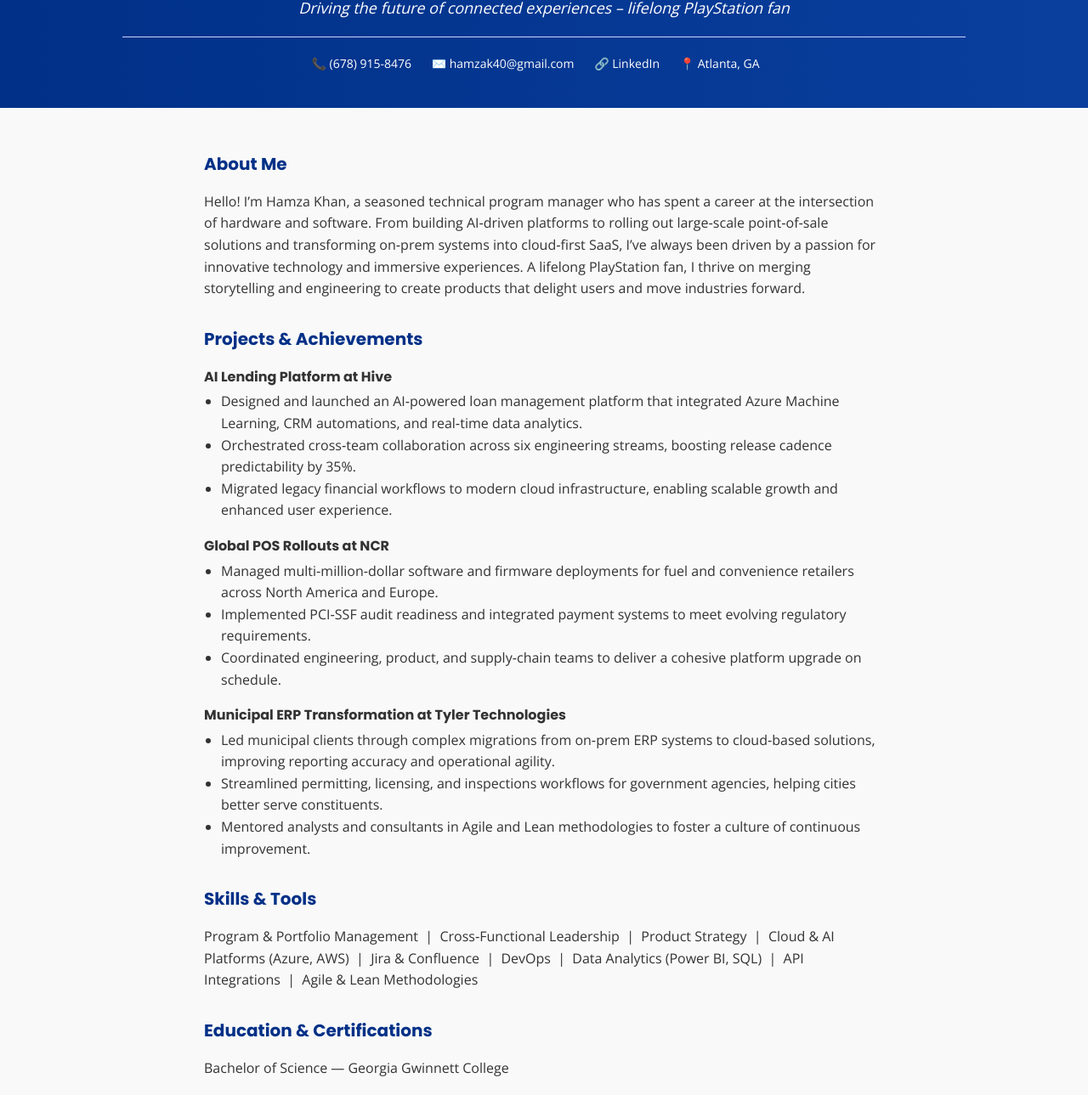
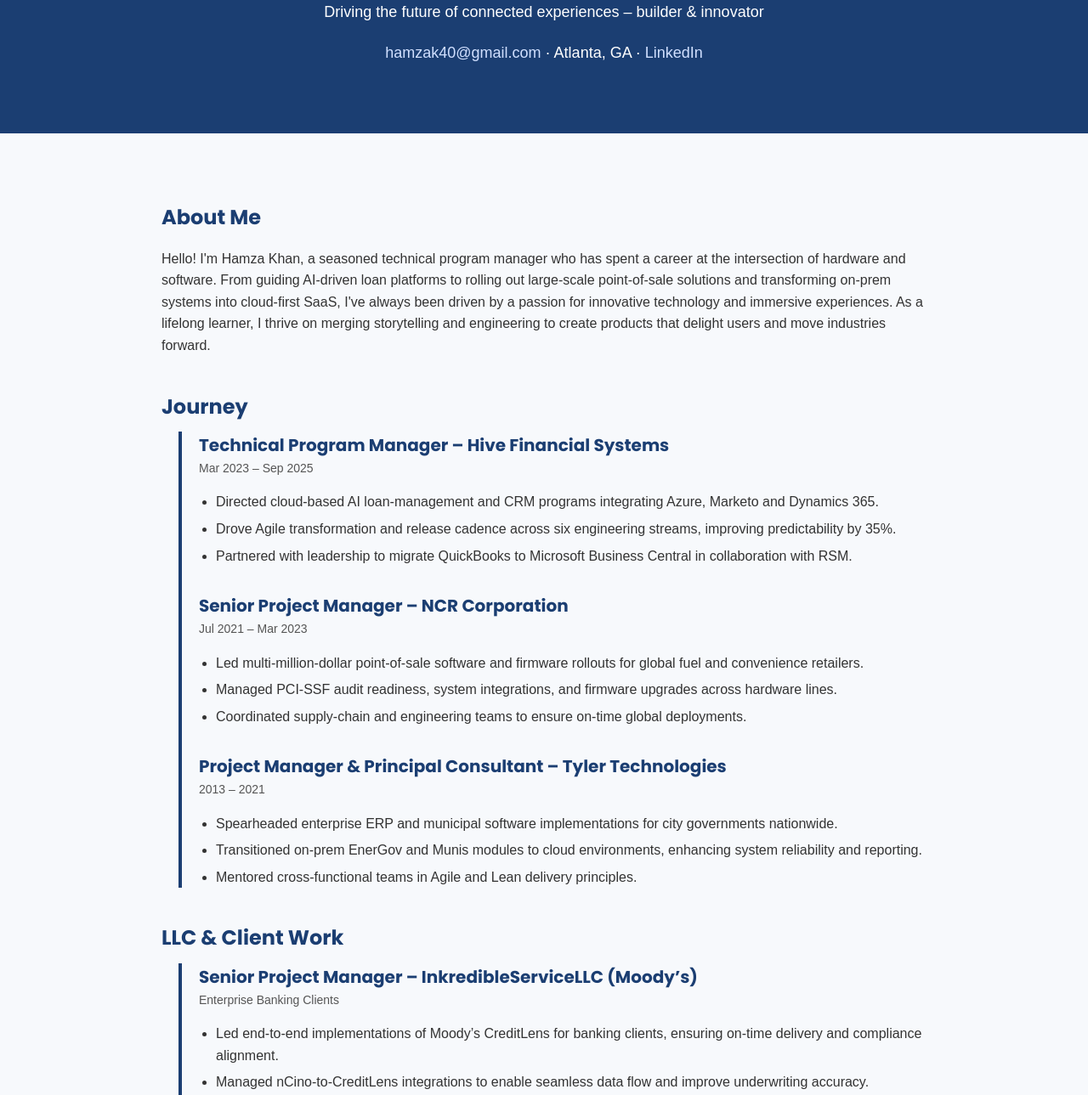
Before and after one commit to hamzak40/hamza-portfolio-site, a plain HTML site: page index.html in a window 1280 px wide. Shown: the part 128-1417 px from the top of the page at 85% size. Drawn offline with nearby package versions, Linux system fonts and the light colour scheme.

Commit message:
Update index.html with neutral builder portfolio design and LLC details

```diff
--- a/index.html
+++ b/index.html
@@ -3,149 +3,209 @@
 <head>
     <meta charset="UTF-8">
     <meta name="viewport" content="width=device-width, initial-scale=1.0">
-    <title>Hamza Khan – Technical Program Manager</title>
+    <title>Hamza Khan – Portfolio</title>
     <!-- Google Fonts for sleek and modern typography -->
     <link href="https://fonts.googleapis.com/css2?family=Poppins:wght@600;700&family=Open+Sans:wght@400;600&display=swap" rel="stylesheet">
     <style>
         /* Base styling */
         body {
             margin: 0;
-            font-family: 'Open Sans', sans-serif;
-            background-color: #f9f9f9;
+            font-family: 'Open Sans', sans-serif;
+            background: #f7f9fc;
             color: #333;
             line-height: 1.6;
         }
-
-        /* Header section with PlayStation blue gradient */
-        .header {
-            background: linear-gradient(90deg, #003087 0%, #0a3f9e 100%);
+        h1, h2, h3 {
+            font-family: 'Poppins', sans-serif;
+            margin-top: 0;
+        }
+        .container {
+            width: 90%;
+            max-width: 900px;
+            margin: 0 auto;
+            padding: 40px 20px;
+        }
+        header {
+            background: #1b3e72;
             color: #fff;
-            padding: 40px 20px;
+            padding: 60px 20px;
             text-align: center;
         }
-        .header h1 {
+        header h1 {
+            font-size: 36px;
             margin-bottom: 10px;
-            font-family: 'Poppins', sans-serif;
-            font-size: 32px;
-            font-weight: 700;
         }
-        .header p.tagline {
-            margin: 0;
+        header p {
             font-size: 18px;
-            font-style: italic;
+            max-width: 600px;
+            margin: 0 auto 20px;
         }
-        .contact {
-            margin-top: 15px;
-            font-size: 14px;
-        }
-        .contact span {
-            margin-right: 20px;
-        }
-        .contact a {
-            color: #fff;
-            text-decoration: none;
-        }
-
-        /* Divider line beneath header */
-        .divider {
-            border-bottom: 2px solid #0a3f9e;
-            margin: 20px auto;
-            max-width: 80%;
-        }
-
-        /* Section styling */
         .section {
-            padding: 20px 40px;
-            max-width: 800px;
-            margin: auto;
+            margin: 40px 0;
         }
         .section h2 {
-            color: #003087;
-            font-family: 'Poppins', sans-serif;
-            margin-top: 30px;
+            color: #1b3e72;
             margin-bottom: 10px;
+            font-size: 24px;
+        }
+        .timeline {
+            border-left: 4px solid #1b3e72;
+            margin-left: 20px;
+            padding-left: 20px;
+        }
+        .timeline-item {
+            margin-bottom: 30px;
+        }
+        .timeline-item h3 {
+            margin: 0;
             font-size: 20px;
+            color: #1b3e72;
         }
-        .experience-item {
-            margin-bottom: 15px;
+        .timeline-item span {
+            display: block;
+            font-size: 14px;
+            color: #555;
+            margin-bottom: 6px;
         }
-        .experience-item h3 {
-            font-family: 'Poppins', sans-serif;
-            font-size: 16px;
-            margin-bottom: 4px;
+        ul {
+            padding-left: 20px;
         }
-        .experience-item ul {
-            padding-left: 20px;
-            margin: 0;
+        li {
+            margin-bottom: 6px;
         }
-
-        /* Footer */
-        footer {
-            text-align: center;
-            padding: 20px 10px;
-            font-size: 12px;
-            color: #666;
+        .cards {
+            display: flex;
+            flex-wrap: wrap;
+            gap: 20px;
+        }
+        .card {
+            background: #fff;
+            border-radius: 8px;
+            box-shadow: 0 2px 5px rgba(0,0,0,0.1);
+            padding: 20px;
+            flex: 1 1 calc(50% - 20px);
+        }
+        .card h3 {
+            color: #1b3e72;
+            margin-top: 0;
+        }
+        @media (max-width: 600px) {
+            .card {
+                flex: 1 1 100%;
+            }
         }
     </style>
 </head>
 <body>
-    <div class="header">
+<header>
     <h1>Hamza Khan</h1>
-        <!-- A bold, futuristic tagline emphasizing passion and innovation -->
-        <p class="tagline">Driving the future of connected experiences – lifelong PlayStation fan</p>
-        <div class="divider" style="border-bottom:1px solid #c9d5ff;"></div>
-        <!-- Contact details with icons represented by emojis -->
-        <div class="contact">
-            <span>📞 (678) 915-8476</span>
-            <span>✉️ hamzak40@gmail.com</span>
-            <span>🔗 <a href="https://www.linkedin.com/in/hamza-khan-80614587" target="_blank">LinkedIn</a></span>
-            <span>📍 Atlanta, GA</span>
+    <p>Driving the future of connected experiences – builder &amp; innovator</p>
+    <p><a href="mailto:hamzak40@gmail.com" style="color:#d1e0ff; text-decoration:none;">hamzak40@gmail.com</a> · Atlanta, GA · <a href="https://linkedin.com/in/hamza-khan-80614587" style="color:#d1e0ff; text-decoration:none;">LinkedIn</a></p>
+</header>
+<div class="container">
+
+    <section class="section" id="about">
+        <h2>About Me</h2>
+        <p>Hello! I'm Hamza Khan, a seasoned technical program manager who has spent a career at the intersection of hardware and software. From guiding AI-driven loan platforms to rolling out large‑scale point‑of‑sale solutions and transforming on‑prem systems into cloud‑first SaaS, I've always been driven by a passion for innovative technology and immersive experiences. As a lifelong learner, I thrive on merging storytelling and engineering to create products that delight users and move industries forward.</p>
+    </section>
+
+    <section class="section" id="journey">
+        <h2>Journey</h2>
+        <div class="timeline">
+            <div class="timeline-item">
+                <h3>Technical Program Manager – Hive Financial Systems</h3>
+                <span>Mar 2023 – Sep 2025</span>
+                <ul>
+                    <li>Directed cloud-based AI loan‑management and CRM programs integrating Azure, Marketo and Dynamics 365.</li>
+                    <li>Drove Agile transformation and release cadence across six engineering streams, improving predictability by 35%.</li>
+                    <li>Partnered with leadership to migrate QuickBooks to Microsoft Business Central in collaboration with RSM.</li>
+                </ul>
+            </div>
+            <div class="timeline-item">
+                <h3>Senior Project Manager – NCR Corporation</h3>
+                <span>Jul 2021 – Mar 2023</span>
+                <ul>
+                    <li>Led multi-million-dollar point‑of‑sale software and firmware rollouts for global fuel and convenience retailers.</li>
+                    <li>Managed PCI‑SSF audit readiness, system integrations, and firmware upgrades across hardware lines.</li>
+                    <li>Coordinated supply‑chain and engineering teams to ensure on-time global deployments.</li>
+                </ul>
+            </div>
+            <div class="timeline-item">
+                <h3>Project Manager &amp; Principal Consultant – Tyler Technologies</h3>
+                <span>2013 – 2021</span>
+                <ul>
+                    <li>Spearheaded enterprise ERP and municipal software implementations for city governments nationwide.</li>
+                    <li>Transitioned on‑prem EnerGov and Munis modules to cloud environments, enhancing system reliability and reporting.</li>
+                    <li>Mentored cross‑functional teams in Agile and Lean delivery principles.</li>
+                </ul>
             </div>
         </div>
-    <div class="section">
-        <!-- About Me Section -->
-        <h2>About Me</h2>
-        <p>Hello! I’m Hamza Khan, a seasoned technical program manager who has spent a career at the intersection of hardware and software. From building AI‑driven platforms to rolling out large‑scale point‑of‑sale solutions and transforming on‑prem systems into cloud‑first SaaS, I’ve always been driven by a passion for innovative technology and immersive experiences. A lifelong PlayStation fan, I thrive on merging storytelling and engineering to create products that delight users and move industries forward.</p>
+    </section>
 
-        <!-- Projects & Achievements Section -->
-        <h2>Projects & Achievements</h2>
-        <div class="experience-item">
-            <h3>AI Lending Platform at Hive</h3>
+    <section class="section" id="clientwork">
+        <h2>LLC &amp; Client Work</h2>
+        <div class="timeline">
+            <div class="timeline-item">
+                <h3>Senior Project Manager – InkredibleServiceLLC (Moody’s)</h3>
+                <span>Enterprise Banking Clients</span>
                 <ul>
-                <li>Designed and launched an AI‑powered loan management platform that integrated Azure Machine Learning, CRM automations, and real‑time data analytics.</li>
-                <li>Orchestrated cross‑team collaboration across six engineering streams, boosting release cadence predictability by 35%.</li>
-                <li>Migrated legacy financial workflows to modern cloud infrastructure, enabling scalable growth and enhanced user experience.</li>
+                    <li>Led end‑to‑end implementations of Moody’s CreditLens for banking clients, ensuring on‑time delivery and compliance alignment.</li>
+                    <li>Managed nCino‑to‑CreditLens integrations to enable seamless data flow and improve underwriting accuracy.</li>
+                    <li>Established Agile processes, coordinated stakeholders and provided post‑implementation support to drive adoption.</li>
                 </ul>
             </div>
-        <div class="experience-item">
-            <h3>Global POS Rollouts at NCR</h3>
+            <div class="timeline-item">
+                <h3>Delivery Manager – Kreative Core Technologies</h3>
+                <span>Municipal ERP Projects</span>
                 <ul>
-                <li>Managed multi‑million‑dollar software and firmware deployments for fuel and convenience retailers across North America and Europe.</li>
-                <li>Implemented PCI‑SSF audit readiness and integrated payment systems to meet evolving regulatory requirements.</li>
-                <li>Coordinated engineering, product, and supply‑chain teams to deliver a cohesive platform upgrade on schedule.</li>
+                    <li>Managed end‑to‑end delivery of Tyler EnerGov and Munis ERP projects for municipal clients, including design, migration and cut‑over.</li>
+                    <li>Directed major implementations for City of Lancaster, TX and City of Oxnard, CA, ensuring seamless adoption of permitting and ERP modules.</li>
+                    <li>Coordinated GIS integrations, stakeholder communication and API work to provide a unified “Total Tyler” experience.</li>
                 </ul>
             </div>
-        <div class="experience-item">
-            <h3>Municipal ERP Transformation at Tyler Technologies</h3>
+        </div>
+    </section>
+
+    <section class="section" id="labs">
+        <h2>Labs &amp; Projects</h2>
+        <div class="cards">
+            <div class="card">
+                <h3>PM CoachBot</h3>
                 <ul>
-                <li>Led municipal clients through complex migrations from on‑prem ERP systems to cloud‑based solutions, improving reporting accuracy and operational agility.</li>
-                <li>Streamlined permitting, licensing, and inspections workflows for government agencies, helping cities better serve constituents.</li>
-                <li>Mentored analysts and consultants in Agile and Lean methodologies to foster a culture of continuous improvement.</li>
+                    <li>AI-driven chatbot delivering contextual PM guidance and sprint planning tips via Slack.</li>
+                    <li>Integrated with project tools (Jira, Asana) to answer planning and reporting questions.</li>
+                    <li>Continuous improvement pipeline based on user feedback and training new models.</li>
                 </ul>
             </div>
+            <div class="card">
+                <h3>Lift &amp; Track</h3>
+                <ul>
+                    <li>Mobile app using computer vision to count workout reps and track form.</li>
+                    <li>Built with Flutter and integrated with AWS Rekognition.</li>
+                    <li>Gamified tracking to encourage consistent training and improvement.</li>
+                </ul>
+            </div>
+            <div class="card">
+                <h3>Release‑Risk Radar</h3>
+                <ul>
+                    <li>Analytics dashboard for surfacing release quality and risk patterns across engineering streams.</li>
+                    <li>Uses pipeline metrics and project data to flag high‑risk areas ahead of deployments.</li>
+                    <li>Built with Power BI and integrated with CI/CD tools.</li>
+                </ul>
+            </div>
+        </div>
+    </section>
 
-        <!-- Skills & Tools Section -->
-        <h2>Skills & Tools</h2>
-        <p>Program & Portfolio Management  |  Cross‑Functional Leadership  |  Product Strategy  |  Cloud & AI Platforms (Azure, AWS)  |  Jira & Confluence  |  DevOps  |  Data Analytics (Power BI, SQL)  |  API Integrations  |  Agile & Lean Methodologies</p>
+    <section class="section" id="insights">
+        <h2>Insights</h2>
+        <p>I regularly share insights on program management, cloud migrations, fintech workflows and AI ethics in engineering. Stay tuned for upcoming articles and posts.</p>
+    </section>
 
-        <!-- Education & Certifications Section -->
-        <h2>Education & Certifications</h2>
-        <p>Bachelor of Science — Georgia Gwinnett College</p>
-        <p>Artificial Intelligence in Project Management — Alison Learning Platform</p>
-        <p>Introduction to Cognitive Project Management in AI (CPMAI) — Cognilytica</p>
+    <section class="section" id="contact">
+        <h2>Contact</h2>
+        <p>Ready to talk about building world‑class systems or exploring new product ideas? <a href="mailto:hamzak40@gmail.com">Send me an email</a> or connect on <a href="https://linkedin.com/in/hamza-khan-80614587">LinkedIn</a>.</p>
+    </section>
+
 </div>
-    <footer>
-        &copy; 2025 Hamza Khan. All rights reserved.
-    </footer>
 </body>
 </html>
```
Lines whose indentation alone changed are shown as unchanged.
